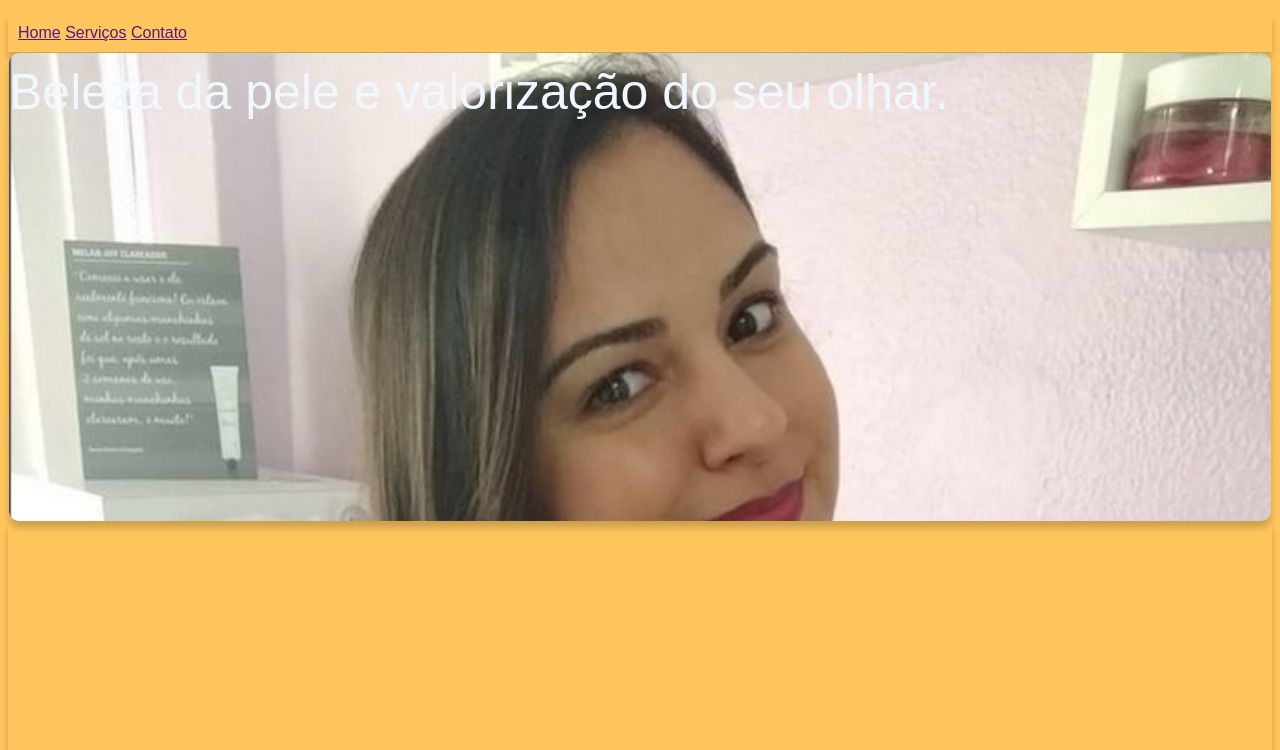
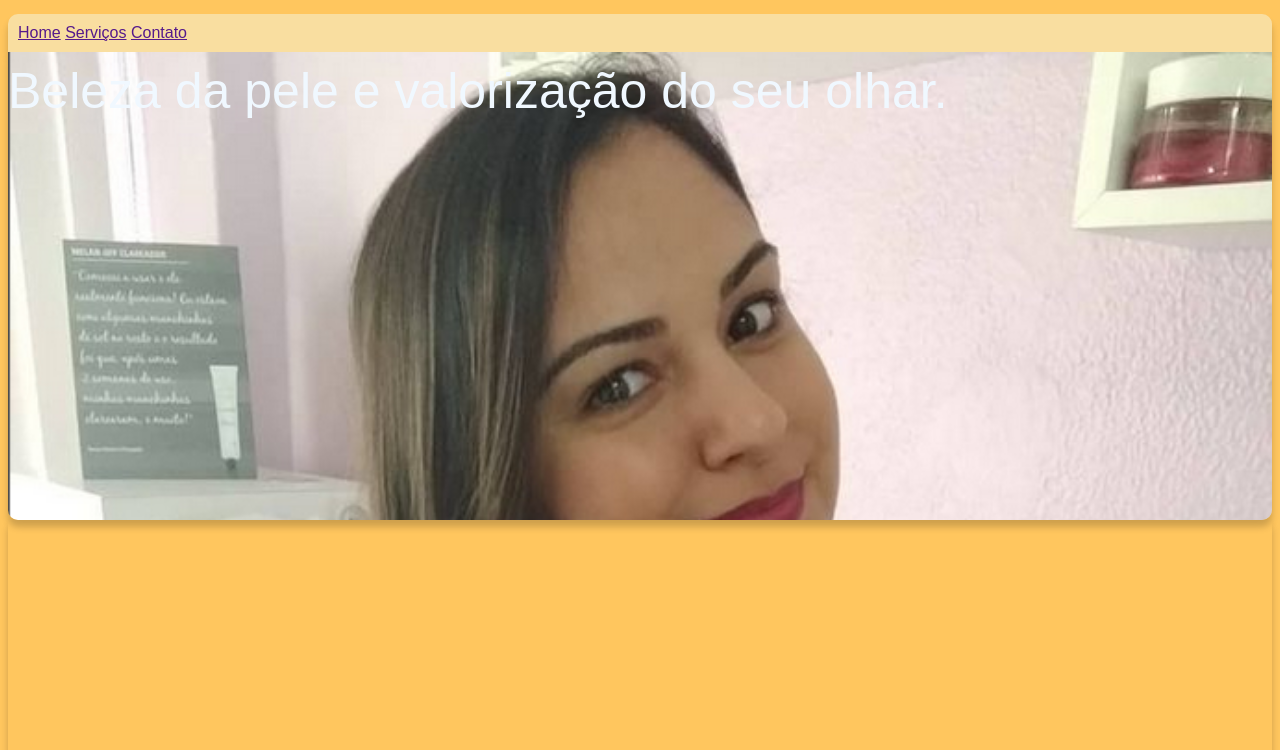
Before and after one commit to ThallesRibeiroNeves/html-css, a plain HTML site: page exercicios/projeto estetica/index.html in a window 1280 px wide. Shown: the part 50-800 px from the top of the page. Drawn offline with Linux system fonts and the light colour scheme; a web font is replaced by a local one.

Commit message:
update style

```diff
--- a/exercicios/projeto estetica/style.css
+++ b/exercicios/projeto estetica/style.css
@@ -36,19 +36,21 @@ nav{
     font-family: var(--fonte1);
     padding: 10px;
     box-shadow: 0px 7px 7px rgb(0, 0, 0, 0.192);
+    border-radius: 10px 10px 0px 0px;
+    background-color:rgba(240, 255, 255, 0.412);
 }
 
 article{
     padding-top: 10px;
     padding-bottom: 50vh;
-    margin: 1px;
+    margin: 0px;
     max-width: auto;
     box-shadow: 0px 7px 7px rgb(0, 0, 0, 0.192);
     font-family: var(--fonte2);
     font-size: 50px;
     color: aliceblue;
     text-align: justify;
-    border-radius: 10px;
+    border-radius: 0px 0px 10px 10px;
     background-image: url("imagens/naty.png");
     background-size: cover;
     background-repeat: no-repeat;
```
